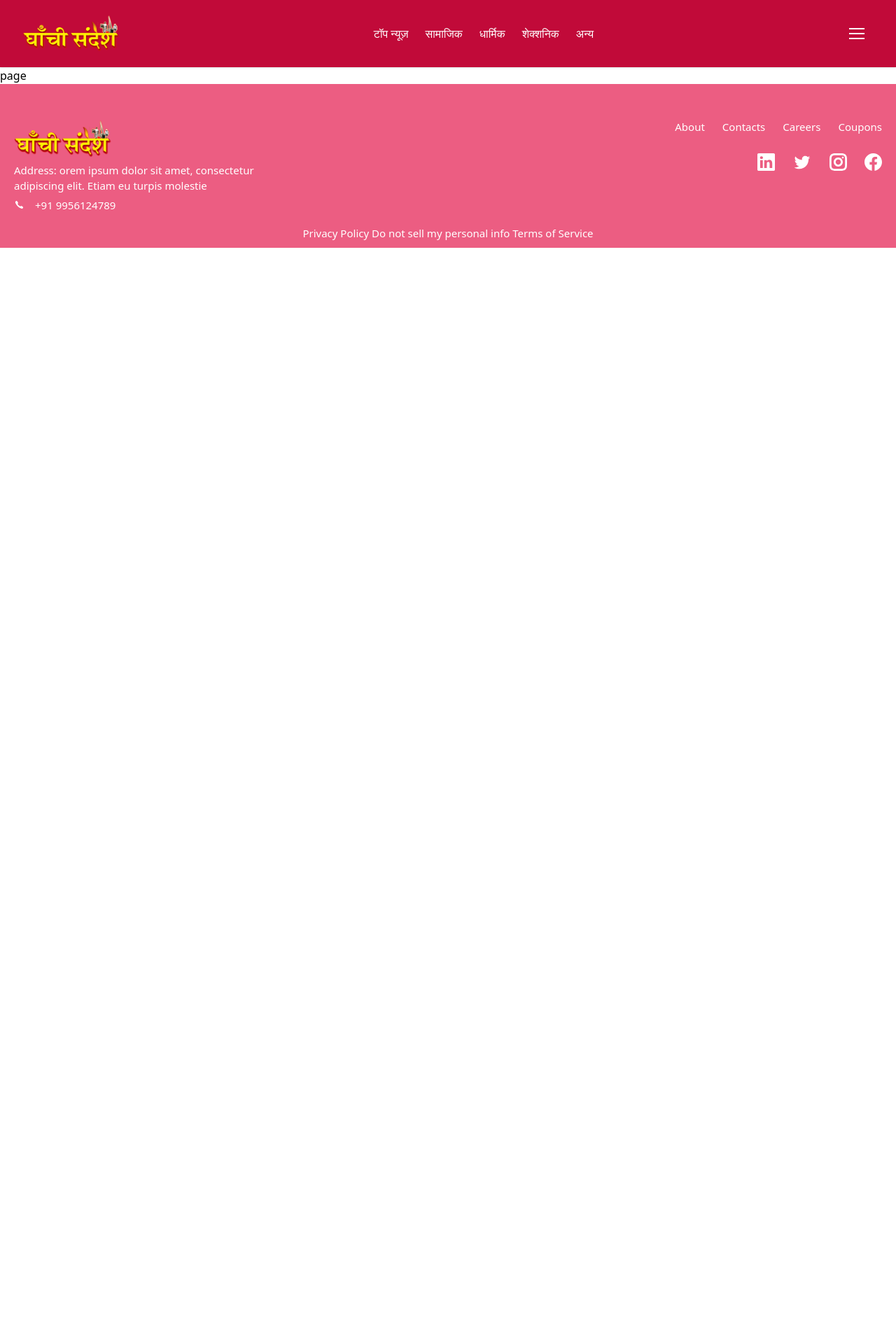
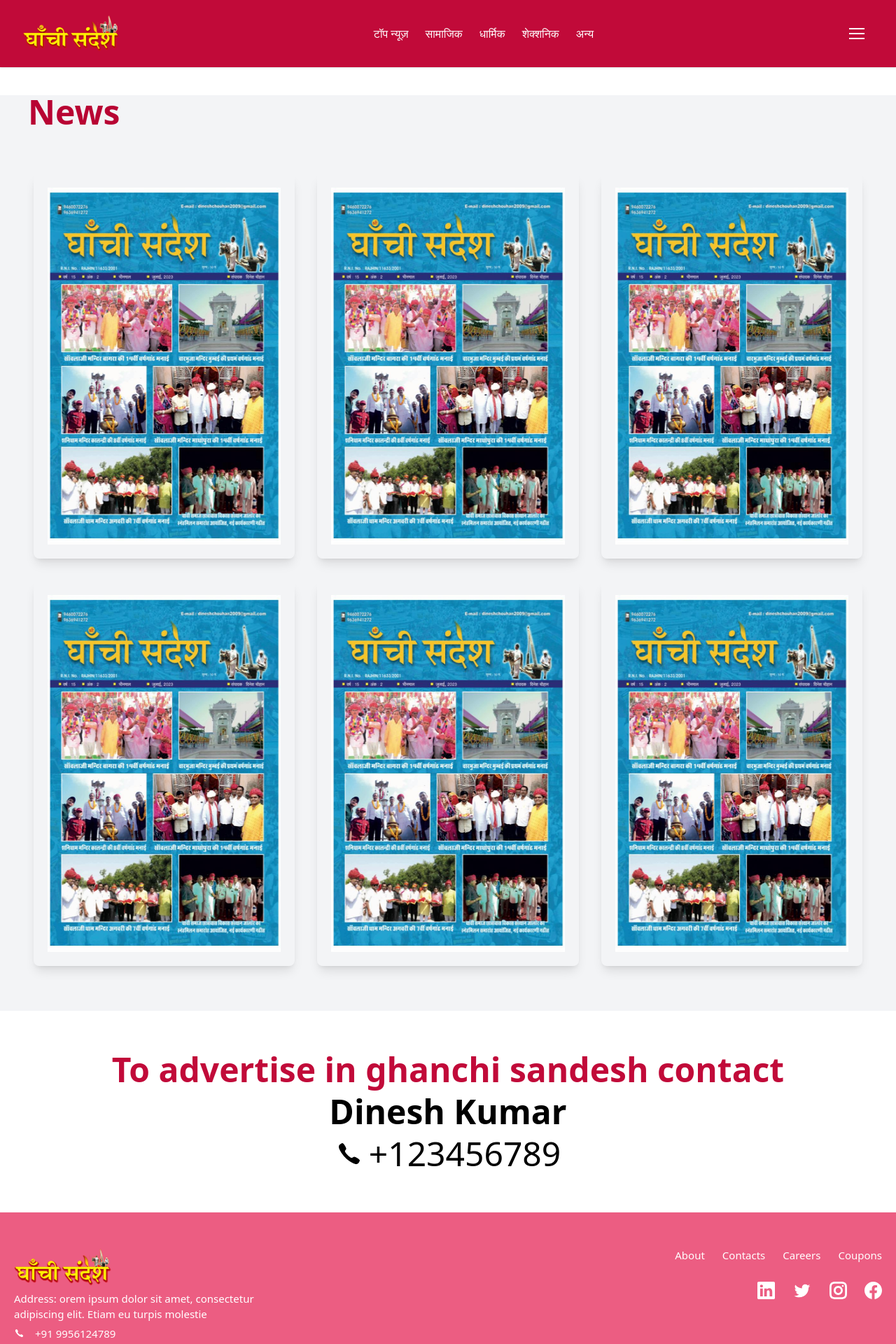
Before and after one commit to carnageitself/Ghanchi-Sandesh, a Next.js app: page /magazine in a window 1280 px wide. Shown: the top 1920 px of the page at 70% size. Before the commit the page ends 800 px from the top, so only its background shows below. Built offline with nearby package versions, Linux system fonts and the light colour scheme.

Commit message:
news-page-added

```diff
--- /dev/null
+++ b/app/components/MagazineData.tsx
@@ -0,0 +1,24 @@
+import Image from "next/image";
+import img from "../../public/img.jpeg"
+import React from 'react'
+
+const MagazineData = () => {
+  return (
+
+      <div className="my-1 px-1 w-full md:w-1/2 lg:my-4 lg:px-4 lg:w-1/3">
+        <article className="overflow-hidden rounded-lg shadow-lg">
+          <div className="img__main__container ">
+            <a href="#">
+              <Image
+                alt="Placeholder"
+                className="block h-[550px] w-full p-5  img__radius"
+                src={img}
+              />
+            </a>
+          </div>
+        </article>
+      </div>
+  )
+}
+
+export default MagazineData
--- a/app/magazine/page.tsx
+++ b/app/magazine/page.tsx
@@ -1,9 +1,36 @@
-import React from 'react'
+import React from "react";
+import MagazineData from "../components/MagazineData";
+import {IoIosCall} from "react-icons/io"
 
-const page = () => {
+const Magazine = () => {
   return (
-    <div>page</div>
-  )
-}
+    <div className="magazine w-full bg-gray-100">
+      <div className="title">
+        <h1 className="text-[#B80433] text-5xl font-bold my-10 ml-10">News</h1>
+      </div>
+      <div className="container my-12 mx-auto px-4 md:px-12">
+    <div className="flex flex-wrap -mx-1 lg:-mx-4">
+      <MagazineData />
+      <MagazineData />
+      <MagazineData />
+      <MagazineData />
+      <MagazineData />
+      <MagazineData />
+      </div>
+      </div>
+      <div className="contact w-full">
+      <div className="container flex flex-col h-72 bg-white items-center justify-center gap-3">
+       <h1 className="text-5xl font-semibold text-[#C10A39]">To advertise in ghanchi sandesh contact</h1>
+       <h1 className="text-5xl font-semibold text-black">Dinesh Kumar</h1>
+       <div className="flex items-center gap-2">
+       <IoIosCall size={40}/>
 
-export default page
+       <h1 className="text-5xl font-medium text-black">+123456789</h1>
+       </div>
+      </div>
+      </div>
+    </div>
+  );
+};
+
+export default Magazine;
```
Also changed, not shown: public/img.jpeg (added).
